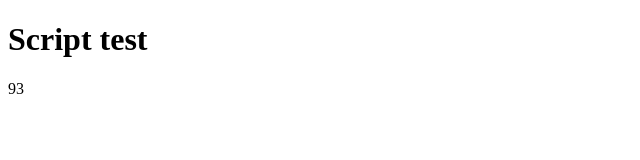
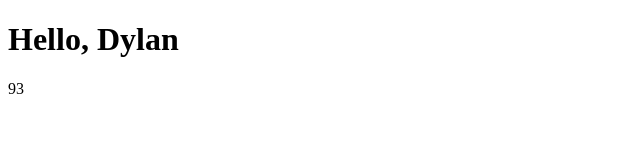
Before and after one commit to coaks75/Test2, a plain HTML site: page index.html in a window 1280 px wide. Shown: the whole page, without its empty margins (0-640 px from the left). Drawn offline with Linux system fonts and the light colour scheme.

Commit message:
Update index.html
HI Dylan

```diff
--- a/index.html
+++ b/index.html
@@ -1,7 +1,7 @@
 <!DOCTYPE html>
 <html>
   <body>
-    <h1>Script test</h1>
+    <h1>Hello, Dylan</h1>
     <p id = paragraph></p>
     <script>
       document.getElementById('paragraph').innerHTML = Math.floor(Math.random() * 100)
```
